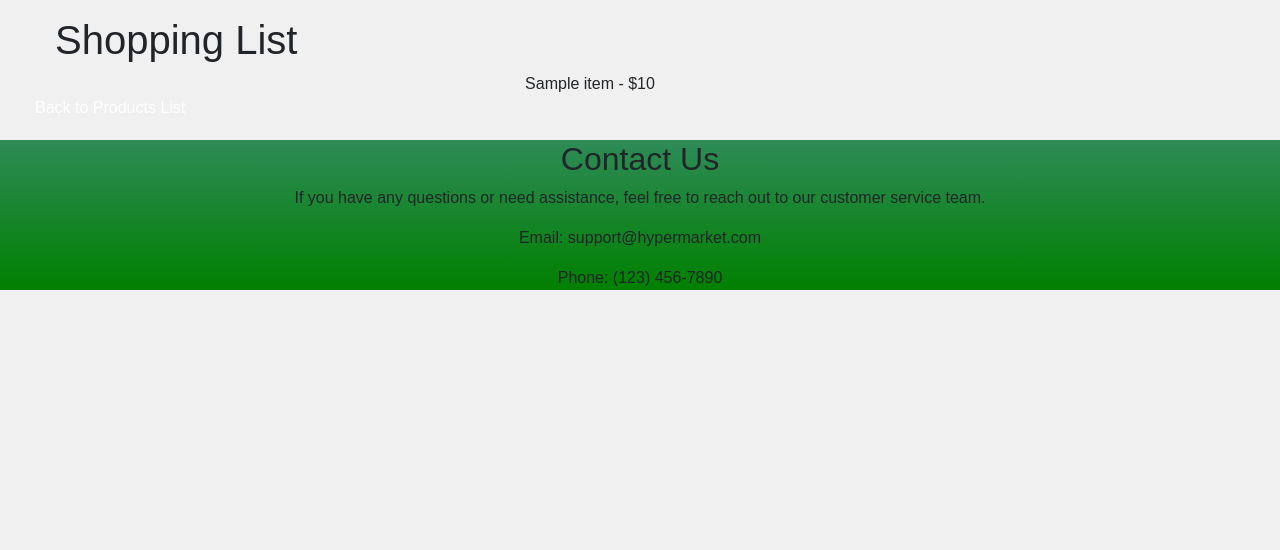
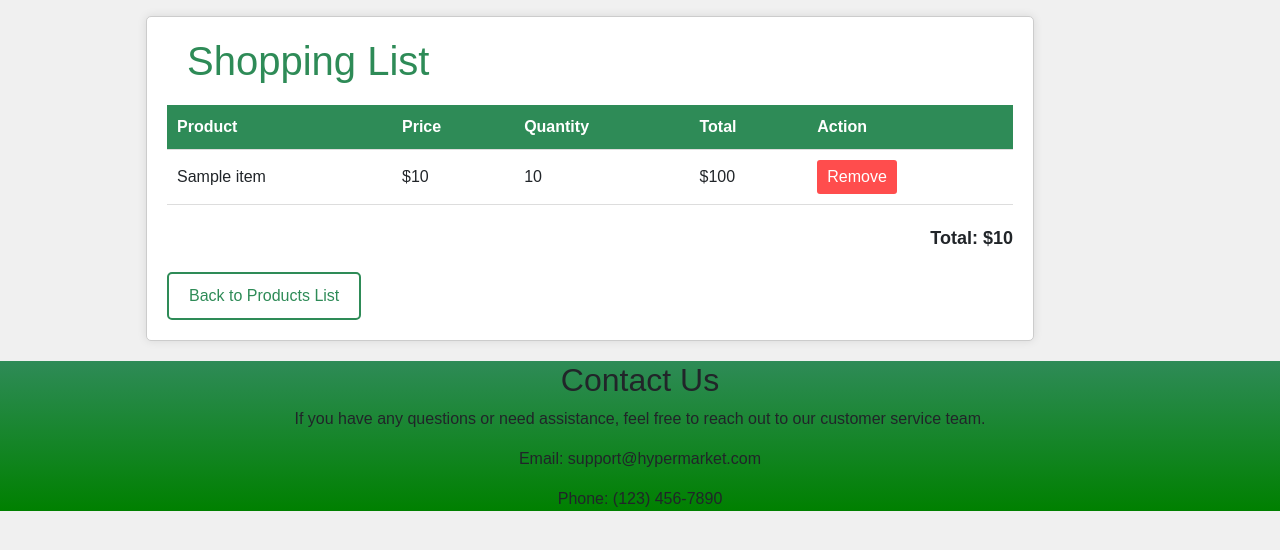
Before and after one commit to CSRept1l1an/HyperMarketProject, a Flask app: template templates/shopping.html in a window 1280 px wide. Shown: the part 44-594 px from the top of the page. Run offline with Flask 3, Linux system fonts and the light colour scheme; the template is opened without the code that fills it: most values are stand-ins (such as "Sample title", 1, 10 or a date in 2020); some libraries are stand-ins or nearby versions.

Commit message:
First Step

```diff
--- a/templates/shopping.html
+++ b/templates/shopping.html
@@ -1,4 +1,11 @@
 <!-- templates/shopping.html -->
+{% extends "base.html" %}
+
+{% block title %}
+Shopping List
+{% endblock %}
+
+{% block content %}
 <style>
     h1 {
         text-align: left;
@@ -12,19 +19,37 @@
         border: 1px solid #ccc;
         box-shadow: 0 0 10px rgba(0, 0, 0, 0.1);
         border-radius: 5px;
+        background-color: #ffffff;
     }
 
     .shopping-list h1 {
         margin-top: 0;
+        color: #2e8b57;
     }
 
-    .shopping-list ul {
-        list-style-type: none;
-        padding: 0;
+    .shopping-list table {
+        width: 100%;
+        border-collapse: collapse;
+        margin-top: 20px;
     }
 
-    .shopping-list li {
-        margin-bottom: 10px;
+    .shopping-list table th,
+    .shopping-list table td {
+        padding: 10px;
+        text-align: left;
+        border-bottom: 1px solid #ddd;
+    }
+
+    .shopping-list table th {
+        background-color: #2e8b57;
+        color: white;
+    }
+
+    .shopping-list .total {
+        text-align: right;
+        font-size: 18px;
+        font-weight: bold;
+        margin-top: 20px;
     }
 
     .shopping-list a {
@@ -32,24 +57,63 @@
         margin-top: 20px;
         text-decoration: none;
         color: #2e8b57;
+        padding: 10px 20px;
+        border: 2px solid #2e8b57;
+        border-radius: 5px;
+        transition: background-color 0.3s, color 0.3s;
     }
 
     .shopping-list a:hover {
-        text-decoration: underline;
+        background-color: #2e8b57;
+        color: white;
+    }
+
+    .shopping-list .remove-btn {
+        background-color: #ff4d4d;
+        color: white;
+        border: none;
+        padding: 5px 10px;
+        border-radius: 3px;
+        cursor: pointer;
+        transition: background-color 0.3s;
+    }
+
+    .shopping-list .remove-btn:hover {
+        background-color: #ff0000;
     }
 </style>
-{% extends "base.html" %}
 
-{% block title %}
-Shopping List
+<div class="shopping-list">
+    <h1>Shopping List</h1>
+    {% if shopping_list %}
+    <table>
+        <thead>
+            <tr>
+                <th>Product</th>
+                <th>Price</th>
+                <th>Quantity</th>
+                <th>Total</th>
+                <th>Action</th>
+            </tr>
+        </thead>
+        <tbody>
+            {% for item in shopping_list %}
+            <tr>
+                <td>{{ item.name }}</td>
+                <td>${{ item.price }}</td>
+                <td>{{ item.quantity if item.quantity is defined else 1 }}</td>
+                <td>${{ item.price * (item.quantity if item.quantity is defined else 1) }}</td>
+                <td><button class="remove-btn">Remove</button></td>
+            </tr>
+            {% endfor %}
+        </tbody>
+    </table>
+    <div class="total">
+        Total: ${{ shopping_list | sum(attribute='price') }}
+    </div>
+    {% else %}
+    <p>Your shopping list is empty.</p>
+    {% endif %}
+    <a href="/products">Back to Products List</a>
+</div>
 {% endblock %}
-
-{% block content %}
-<h1>Shopping List</h1>
-<ul>
-    {% for item in shopping_list %}
-    <li>{{ item.name }} - ${{ item.price }}</li>
-    {% endfor %}
-</ul>
-<a href="/products">Back to Products List</a>
-{% endblock %}
```
Also changed, not shown: templates/home.html (+24 -36 lines), templates/images/Vegetable.png (added).
